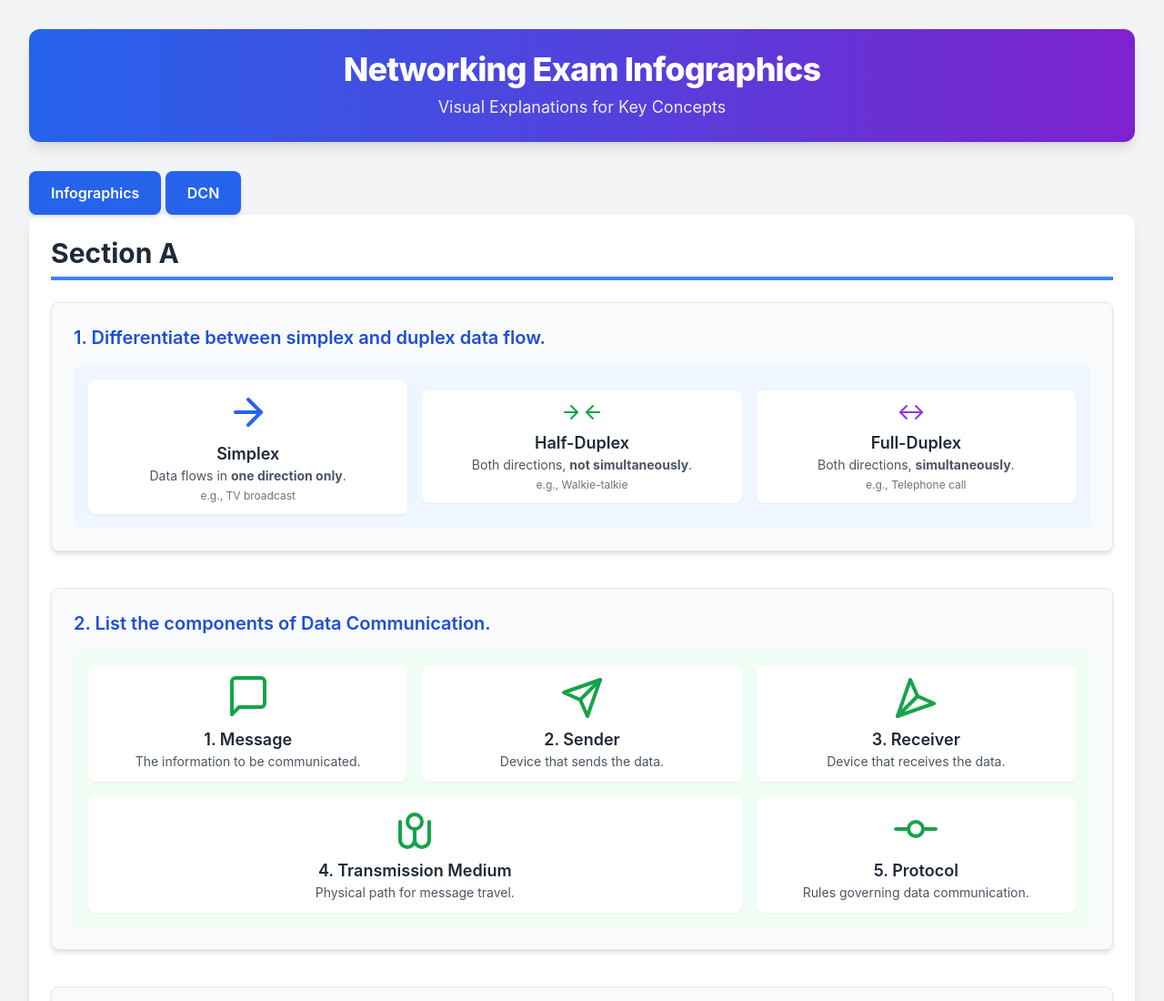
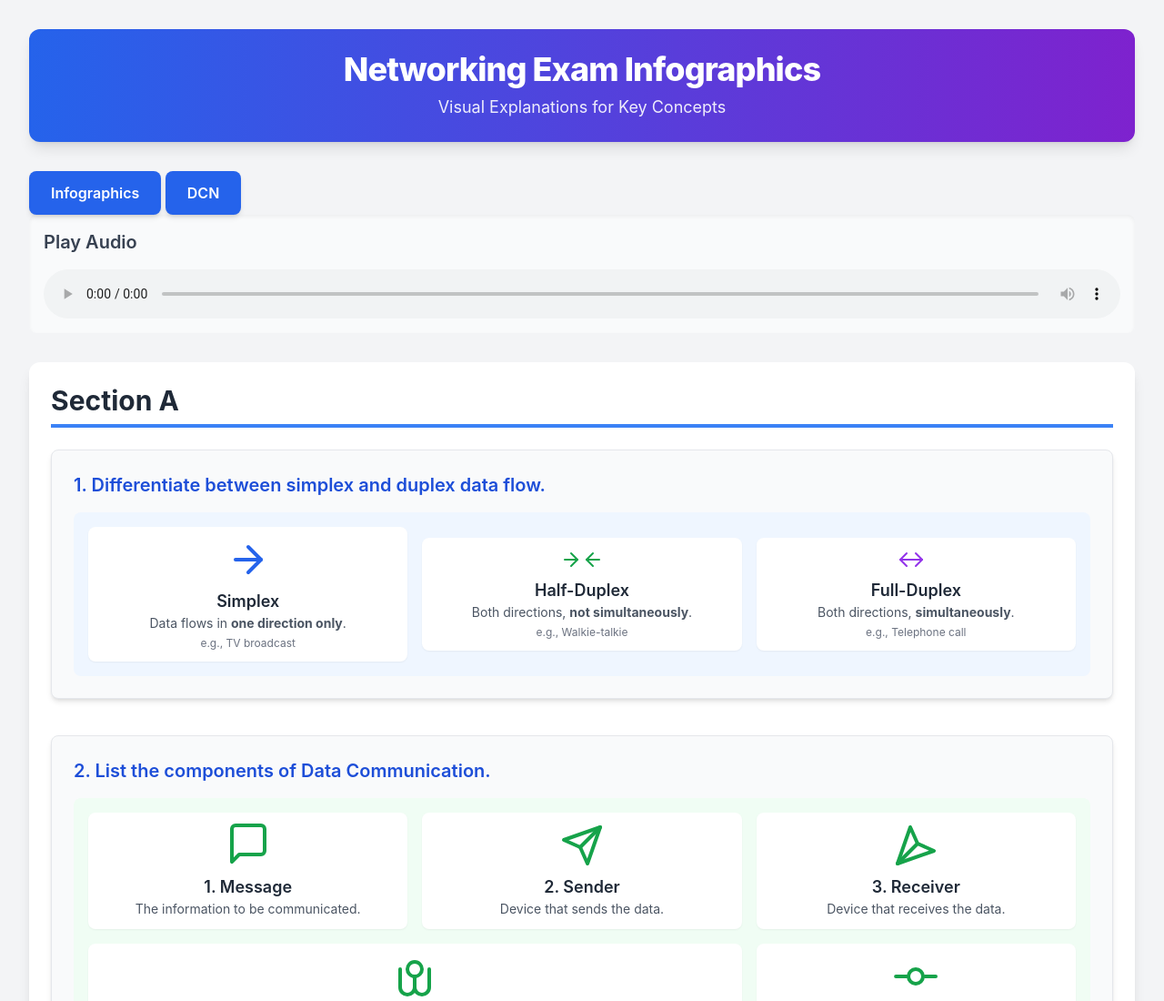
Before and after one commit to ultimatespeed01/dcn, a plain HTML site: page index.html in a window 1280 px wide. Shown: the top 1100 px of the page at 91% size. Drawn offline with nearby package versions, Linux system fonts and the light colour scheme.

Commit message:
Update index.html

```diff
--- a/index.html
+++ b/index.html
@@ -47,6 +47,12 @@
             DCN
         </a>
         <main>
+<div class="mb-8 p-4 bg-gray-50 rounded-lg shadow-inner">
+            <h2 class="text-xl font-semibold text-gray-700 mb-4">Play Audio</h2>
+            <audio controls class="w-full">
+                <source src="dcn.mp3" type="audio/mpeg">
+            </audio>
+        </div>
             <section class="mb-12 bg-white p-6 rounded-xl shadow-lg">
                 <h2 class="text-3xl font-bold text-gray-800 mb-6 border-b-4 border-blue-500 pb-2">
                     Section A
```
